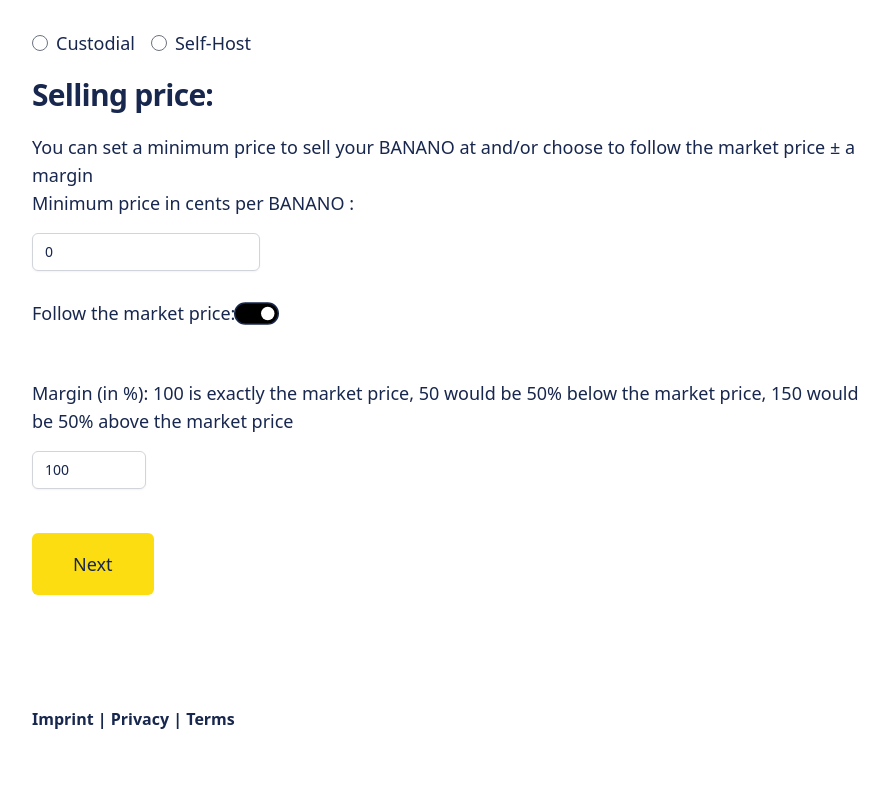
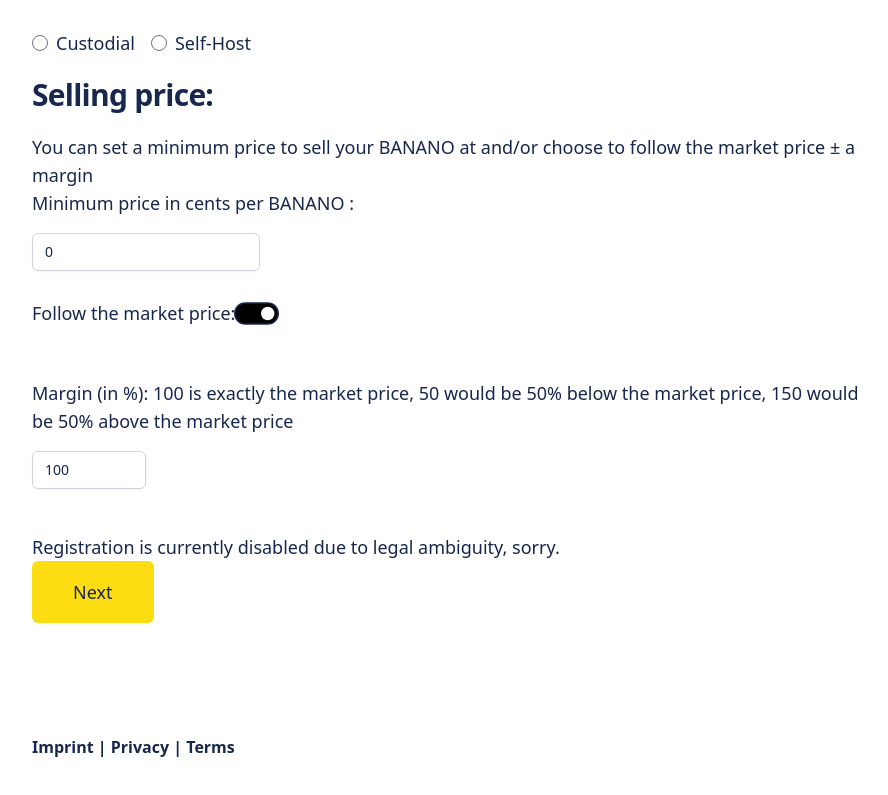
Before and after one commit to constantingoeldel/banano, a Next.js app: page /source in a window 1280 px wide. Shown: the part 1185-1980 px from the top of the page, without its empty margins (192-1080 px from the left). Built offline with nearby package versions, Linux system fonts and the light colour scheme.

Commit message:
close source

```diff
--- a/pages/source.tsx
+++ b/pages/source.tsx
@@ -172,7 +172,9 @@ export default function Source() {
           </>
         )}
         <br />
+        <p>Registration is currently disabled due to legal ambiguity, sorry.</p>
         <button
+          disabled
           type="submit"
           className=" flex items-center justify-center px-8 py-3 border border-transparent text-base font-medium rounded-md text-dark bg-banano-600 hover:bg-banano-700 md:py-4 md:text-lg md:px-10"
         >
```
